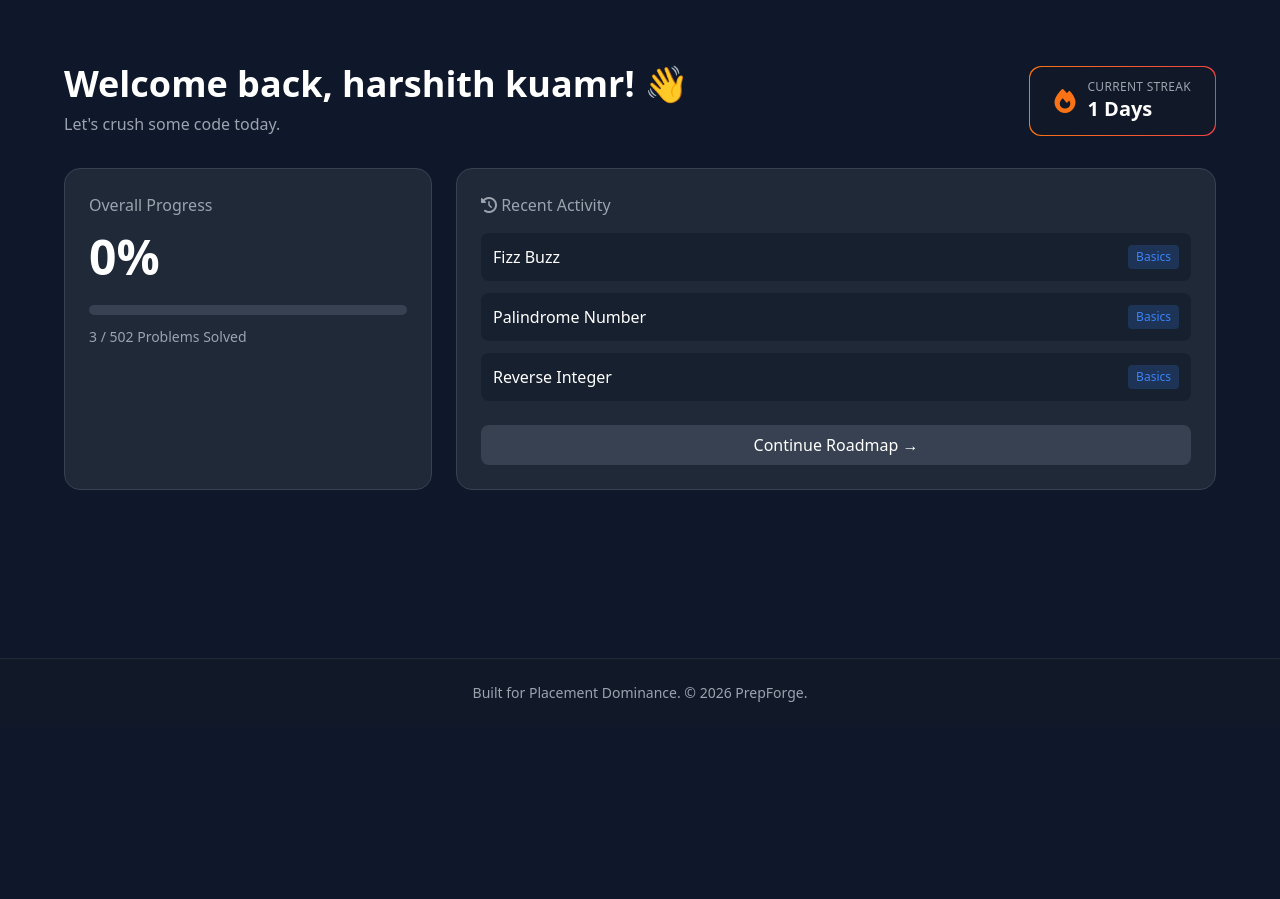
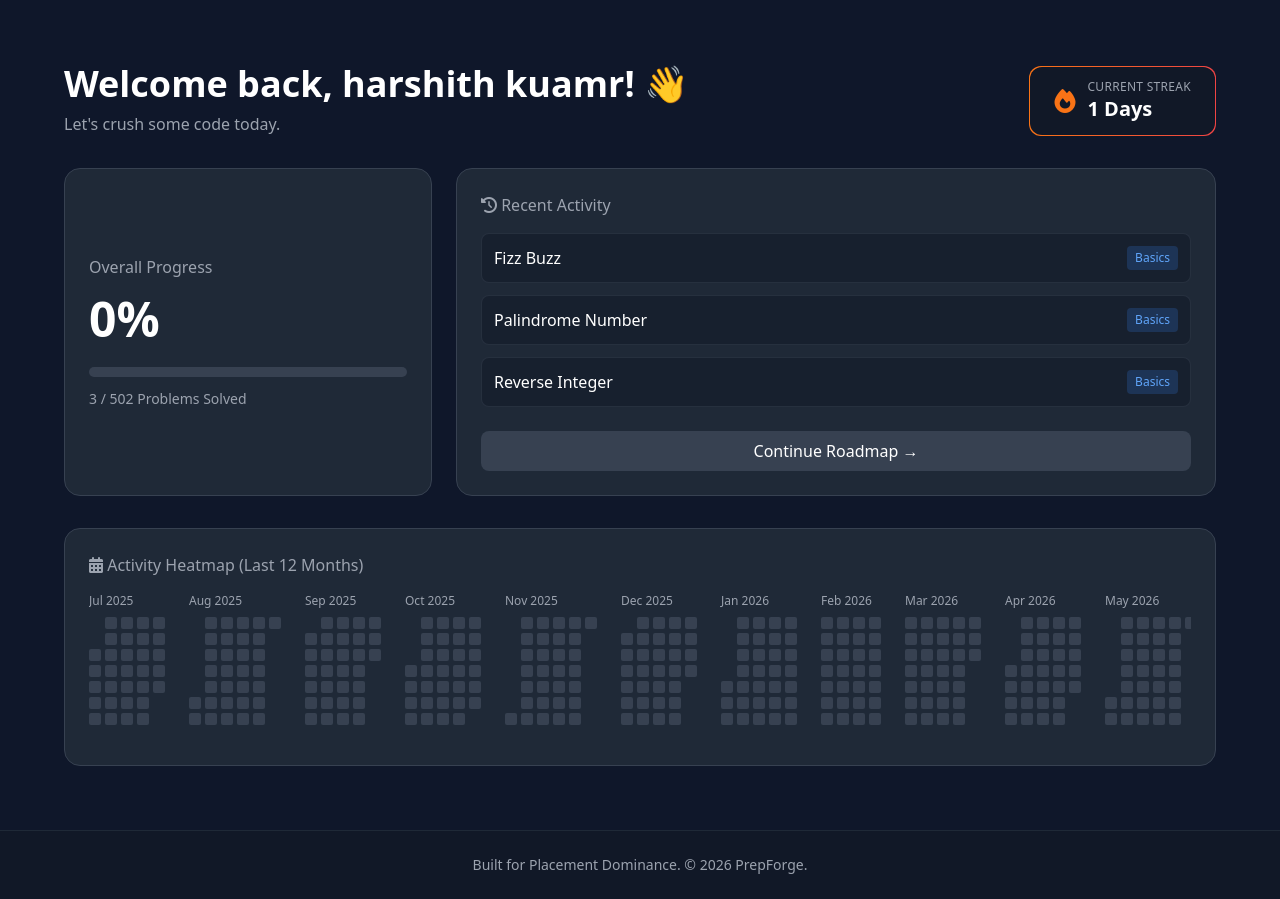
Before and after one commit to harshith9119/PrepForge, a Flask app: page /dashboard in a window 1280 px wide. Shown: the part 73-972 px from the top of the page. Before the commit the page ends 775 px from the top, so only its background shows below. Run offline with Flask 3, Linux system fonts and the light colour scheme; a user stored in the database is signed in; data comes from the database, SQL or seed files in the repository; both versions use the stored data as it was after the commit; some libraries are stand-ins or nearby versions.

Commit message:
Update heatmap to 12-month separated calendar layout

```diff
--- a/app.py
+++ b/app.py
@@ -111,13 +111,10 @@ def home():
 def dashboard():
     conn = get_db()
     user_id = session['user_id']
-
-    # Stats
     total_probs = conn.execute('SELECT COUNT(*) FROM problems').fetchone()[0]
     solved_probs = conn.execute('SELECT COUNT(*) FROM user_progress WHERE user_id = ?', (user_id,)).fetchone()[0]
     user_data = conn.execute('SELECT current_streak FROM users WHERE id = ?', (user_id,)).fetchone()
 
-    # Recent Activity
     recent = conn.execute('''
         SELECT p.title, t.name as topic
         FROM user_progress up
@@ -132,6 +129,8 @@ def dashboard():
 
     return render_template('dashboard.html', total=total_probs, solved=solved_probs,
                            progress=progress, streak=user_data['current_streak'], recent=recent)
+
+
 
 @app.route('/DSA_Roadmap')
 @login_required
@@ -352,12 +351,10 @@ def bulk_upload():
 
 
 @app.route('/api/get-activity')
+@login_required
 def get_activity():
-    if 'user_id' not in session:
-        return jsonify([])
-
     conn = get_db()
-    # Fetches counts per day for the last year
+    # Ensure date_solved is selected
     activity = conn.execute('''
         SELECT date_solved, COUNT(*) as count
         FROM user_progress
@@ -365,8 +362,8 @@ def get_activity():
         GROUP BY date_solved
     ''', (session['user_id'],)).fetchall()
 
-    return jsonify([dict(row) for row in activity])
-
+    # Return as simple dicts
+    return jsonify([{'date': row['date_solved'], 'count': row['count']} for row in activity])
 
 if __name__ == '__main__':
     app.run(debug=True)
--- a/templates/dashboard.html
+++ b/templates/dashboard.html
@@ -1,12 +1,13 @@
 {% extends 'base.html' %}
 {% block content %}
 <div class="max-w-6xl mx-auto space-y-8 mt-8">
-    <div class="flex justify-between items-end">
+
+    <div class="flex flex-col md:flex-row justify-between items-start md:items-end gap-4">
         <div>
             <h1 class="text-4xl font-bold text-white">Welcome back, {{ session.name }}! 👋</h1>
             <p class="text-gray-400 mt-2">Let's crush some code today.</p>
         </div>
-        <div class="bg-gradient-to-r from-orange-500 to-red-500 p-[1px] rounded-xl">
+        <div class="bg-gradient-to-r from-orange-500 to-red-500 p-[1px] rounded-xl shrink-0">
             <div class="bg-gray-900 px-6 py-3 rounded-xl flex items-center gap-3">
                 <i class="fas fa-fire text-orange-500 text-2xl"></i>
                 <div>
@@ -18,13 +19,14 @@
     </div>
 
     <div class="grid grid-cols-1 md:grid-cols-3 gap-6">
-        <div class="bg-gray-800 p-6 rounded-2xl border border-gray-700">
+
+        <div class="bg-gray-800 p-6 rounded-2xl border border-gray-700 flex flex-col justify-center">
             <h3 class="text-gray-400 font-medium">Overall Progress</h3>
             <div class="mt-4 flex items-end gap-2">
                 <span class="text-5xl font-bold text-white">{{ progress }}%</span>
             </div>
             <div class="w-full bg-gray-700 rounded-full h-2.5 mt-6">
-                <div class="bg-brand h-2.5 rounded-full" style="width: {{ progress }}%"></div>
+                <div class="bg-blue-500 h-2.5 rounded-full" style="width: {{ progress }}%"></div>
             </div>
             <p class="text-sm text-gray-400 mt-3">{{ solved }} / {{ total }} Problems Solved</p>
         </div>
@@ -34,55 +36,144 @@
             {% if recent %}
                 <ul class="space-y-3">
                     {% for item in recent %}
-                        <li class="flex justify-between items-center p-3 bg-gray-900/50 rounded-lg">
+                        <li class="flex justify-between items-center p-3 bg-gray-900/50 rounded-lg border border-gray-700/50">
                             <span class="text-white font-medium">{{ item.title }}</span>
-                            <span class="text-xs bg-brand/20 text-brand px-2 py-1 rounded">{{ item.topic }}</span>
+                            <span class="text-xs bg-blue-500/20 text-blue-400 px-2 py-1 rounded">{{ item.topic }}</span>
                         </li>
                     {% endfor %}
                 </ul>
             {% else %}
-                <p class="text-gray-500 italic mt-4">No problems solved yet. Time to get started!</p>
+                <p class="text-gray-500 italic mt-4 bg-gray-900/30 p-4 rounded-lg border border-gray-800">No problems solved yet. Time to get started!</p>
             {% endif %}
-            <a href="/DSA_Roadmap" class="mt-6 inline-block w-full text-center bg-gray-700 hover:bg-gray-600 text-white py-2 rounded-lg transition">Continue Roadmap &rarr;</a>
+            <a href="/DSA_Roadmap" class="mt-6 inline-block w-full text-center bg-gray-700 hover:bg-gray-600 text-white py-2 rounded-lg transition font-medium">Continue Roadmap &rarr;</a>
         </div>
     </div>
 
-    <div class="heatmap-grid" id="heatmap"></div>
+    <div class="bg-gray-800 p-6 rounded-2xl border border-gray-700">
+        <h3 class="text-gray-400 font-medium mb-4"><i class="fas fa-calendar-alt"></i> Activity Heatmap (Last 12 Months)</h3>
+
+        <div class="overflow-x-auto pb-4 custom-scrollbar">
+            <div id="heatmap-container" class="flex gap-6 w-max">
+                </div>
+        </div>
+    </div>
+
+</div>
+
+<style>
+    .heatmap-grid {
+        display: grid;
+        grid-template-rows: repeat(7, 12px); /* 7 rows for Mon-Sun */
+        grid-auto-flow: column;
+        gap: 4px;
+    }
+    .heatmap-grid div {
+        width: 12px;
+        height: 12px;
+        border-radius: 2px;
+        background-color: #374151; /* Empty state (Dark Gray) */
+        transition: transform 0.1s ease, border 0.1s ease;
+    }
+    .heatmap-grid div:hover {
+        transform: scale(1.3);
+        border: 1px solid #ffffff;
+        z-index: 10;
+    }
+    /* GitHub Style Green Progression */
+    .heatmap-grid div[data-level="1"] { background-color: #0e4429; }
+    .heatmap-grid div[data-level="2"] { background-color: #006d32; }
+    .heatmap-grid div[data-level="3"] { background-color: #26a641; }
+    .heatmap-grid div[data-level="4"] { background-color: #39d353; }
+
+    /* Custom Scrollbar */
+    .custom-scrollbar::-webkit-scrollbar { height: 8px; }
+    .custom-scrollbar::-webkit-scrollbar-track { background: #1f2937; border-radius: 4px; }
+    .custom-scrollbar::-webkit-scrollbar-thumb { background: #4b5563; border-radius: 4px; }
+    .custom-scrollbar::-webkit-scrollbar-thumb:hover { background: #6b7280; }
+</style>
 
 <script>
+    document.addEventListener('DOMContentLoaded', function() {
         fetch('/api/get-activity')
-        .then(response => response.json())
+            .then(res => res.json())
             .then(data => {
-            const grid = document.getElementById('heatmap');
+                const container = document.getElementById('heatmap-container');
+                const map = {};
 
-            // Create a lookup map: {'2026-06-19': 5, '2026-06-18': 2}
-            const activityMap = {};
+                // Map the JSON data by date
                 data.forEach(item => {
-                activityMap[item.date_solved] = item.count;
+                    if(item.date) map[item.date] = item.count;
+                    if(item.date_solved) map[item.date_solved] = item.count;
                 });
 
-            // Generate 365 squares for the last year
-            for (let i = 364; i >= 0; i--) {
-                const date = new Date();
-                date.setDate(date.getDate() - i);
-                // Format date as YYYY-MM-DD
-                const dateStr = date.toISOString().split('T')[0];
+                const today = new Date();
+                const monthNames = ["Jan", "Feb", "Mar", "Apr", "May", "Jun", "Jul", "Aug", "Sep", "Oct", "Nov", "Dec"];
 
-                const count = activityMap[dateStr] || 0;
+                // Generate the last 12 months separately
+                for (let i = 11; i >= 0; i--) {
+                    // Calculate target month and year
+                    let targetDate = new Date(today.getFullYear(), today.getMonth() - i, 1);
+                    let month = targetDate.getMonth();
+                    let year = targetDate.getFullYear();
 
-                const square = document.createElement('div');
-                square.setAttribute('data-level', getLevel(count));
-                square.title = `${dateStr}: ${count} problems solved`;
-                grid.appendChild(square);
+                    // Create the wrapper for this specific month
+                    const monthWrapper = document.createElement('div');
+                    monthWrapper.className = 'flex flex-col gap-2';
+
+                    // Add Month Label
+                    const title = document.createElement('span');
+                    title.className = 'text-xs font-medium text-gray-400';
+                    title.innerText = `${monthNames[month]} ${year}`;
+                    monthWrapper.appendChild(title);
+
+                    // Create the Grid for this month
+                    const grid = document.createElement('div');
+                    grid.className = 'heatmap-grid';
+
+                    // Get total days in this month
+                    let daysInMonth = new Date(year, month + 1, 0).getDate();
+
+                    // Add invisible blank squares so the 1st of the month aligns with the correct day of the week
+                    let firstDayOfWeek = targetDate.getDay(); // 0 = Sunday
+                    for(let j = 0; j < firstDayOfWeek; j++) {
+                        let blank = document.createElement('div');
+                        blank.style.visibility = 'hidden';
+                        grid.appendChild(blank);
                     }
+
+                    // Fill in the actual days
+                    for(let d = 1; d <= daysInMonth; d++) {
+                        let currentDate = new Date(year, month, d);
+
+                        // Format string to YYYY-MM-DD
+                        let dateStr = `${year}-${String(month+1).padStart(2, '0')}-${String(d).padStart(2, '0')}`;
+
+                        let count = map[dateStr] || 0;
+                        const sq = document.createElement('div');
+
+                        // Logic for styling the square
+                        if (currentDate > today) {
+                            sq.style.opacity = '0.2'; // Dim future dates
+                            sq.title = `${dateStr} (Future)`;
+                        } else {
+                            let level = 0;
+                            if (count >= 5) level = 4;
+                            else if (count >= 3) level = 3;
+                            else if (count >= 1) level = 2;
+                            else if (count > 0) level = 1;
+
+                            sq.setAttribute('data-level', level);
+                            sq.title = `${dateStr}: ${count} problems solved`;
+                        }
+
+                        grid.appendChild(sq);
+                    }
+
+                    monthWrapper.appendChild(grid);
+                    container.appendChild(monthWrapper);
+                }
+            })
+            .catch(err => console.error("Failed to load heatmap data:", err));
     });
-
-    function getLevel(count) {
-        if (count === 0) return 0;
-        if (count <= 2) return 1;
-        if (count <= 4) return 2;
-        return 3; // High activity
-    }
 </script>
-</div>
 {% endblock %}
```
Also changed, not shown: database.db. Lines whose indentation alone changed are shown as unchanged.
